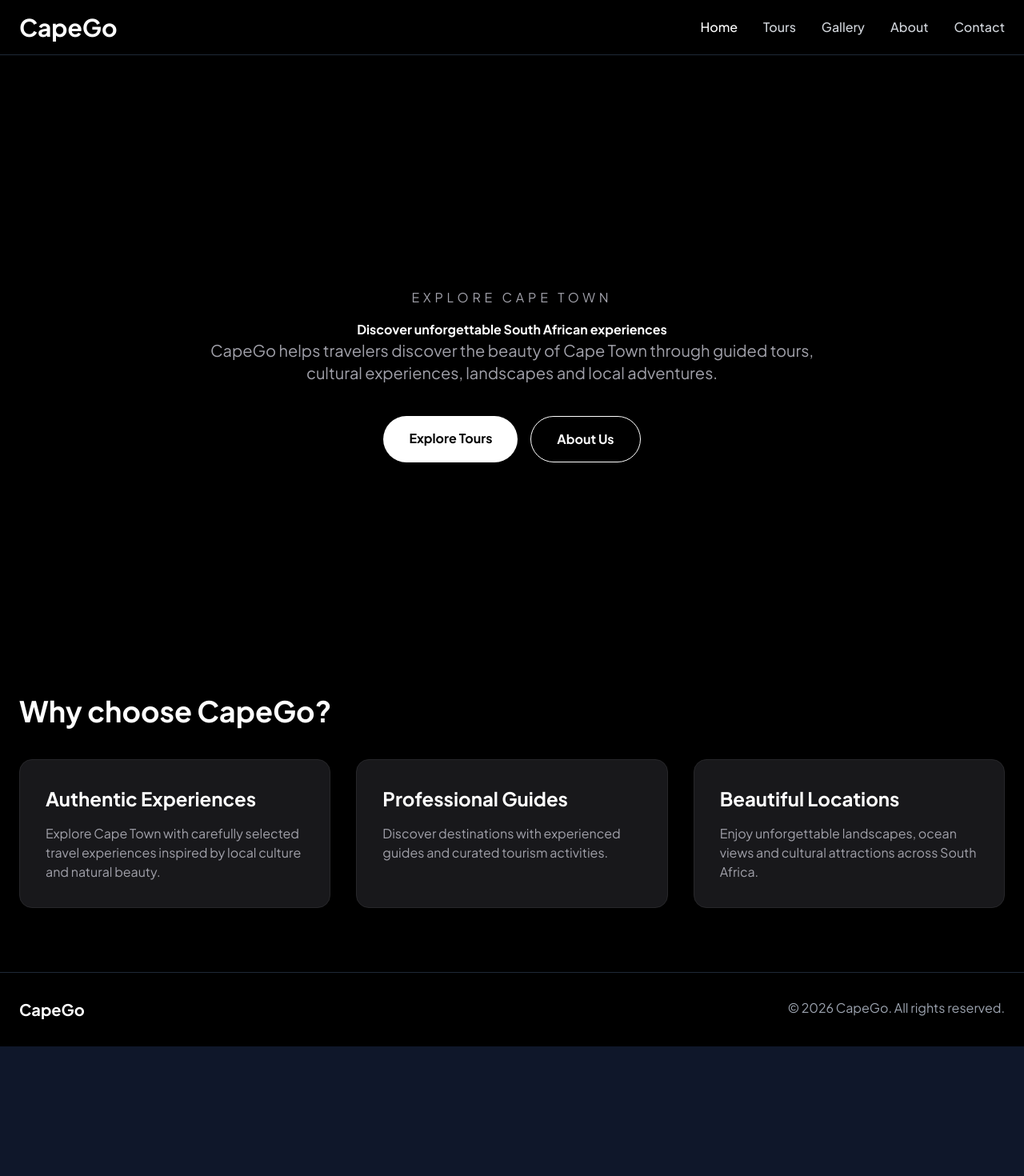
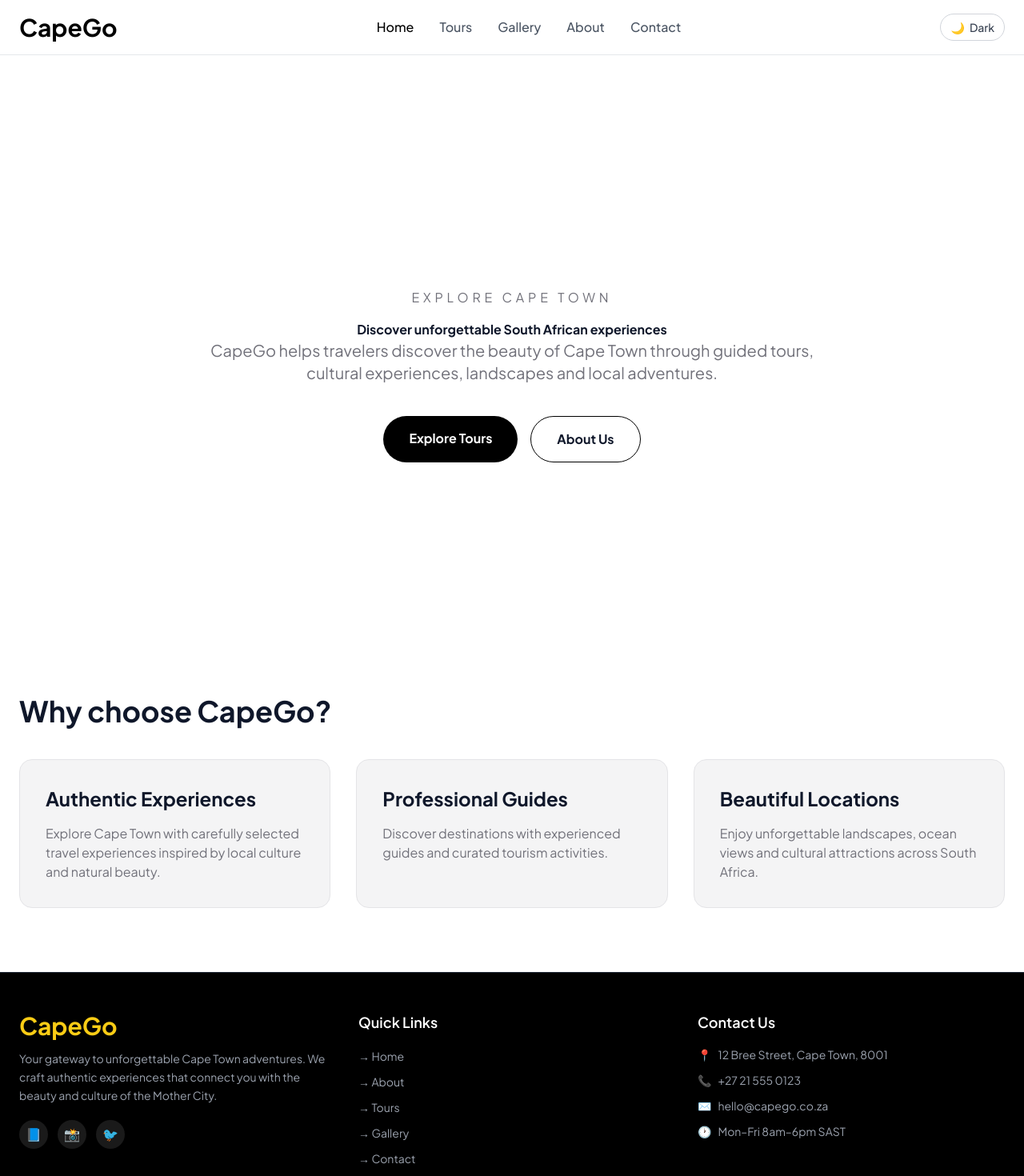
Before and after one commit to alexandrinavsc/echipa-19-3ie26-proiect2, a React (Vite) app: page / in a window 1280 px wide. Shown: the top 1470 px of the page at 80% size. Before the commit the page ends 1308 px from the top, so only its background shows below. Built offline with nearby package versions, Linux system fonts and the light colour scheme.

Commit message:
Save changes

```diff
--- a/src/App.jsx
+++ b/src/App.jsx
@@ -8,13 +8,15 @@ import Gallery from "./pages/Gallery";
 import Contact from "./pages/Contact";
 import Navbar from "./components/Navbar";
 import Footer from "./components/Footer";
+import { ThemeProvider } from "./context/ThemeContext";
 
 function App() {
   return (
+    <ThemeProvider>
       <BrowserRouter>
         <Navbar />
 
-      <main className="min-h-screen bg-black text-white">
+        <main className="min-h-screen transition-colors duration-300">
           <Routes>
             <Route path="/" element={<Home />} />
             <Route path="/about" element={<About />} />
@@ -27,6 +29,7 @@ function App() {
 
         <Footer />
       </BrowserRouter>
+    </ThemeProvider>
   );
 }
 
--- a/src/components/Footer.jsx
+++ b/src/components/Footer.jsx
@@ -1,11 +1,79 @@
+import { Link } from "react-router-dom";
+
 function Footer() {
   return (
-    <footer className="bg-black border-t border-gray-800 text-white py-8">
-      <div className="max-w-7xl mx-auto px-6 flex flex-col md:flex-row justify-between gap-4">
-        <p className="font-bold text-xl">CapeGo</p>
-        <p className="text-gray-400">
-          © 2026 CapeGo. All rights reserved.
-        </p>
+    <footer className="bg-black border-t border-gray-800 text-white">
+      <div className="max-w-7xl mx-auto px-6 pt-12 pb-8 grid grid-cols-1 md:grid-cols-3 gap-10">
+
+        {/* Coloana 1 — Brand */}
+        <div>
+          <p className="font-bold text-3xl text-yellow-400 mb-3">CapeGo</p>
+          <p className="text-gray-400 text-sm leading-relaxed mb-5">
+            Your gateway to unforgettable Cape Town adventures. We craft authentic experiences that connect you with the beauty and culture of the Mother City.
+          </p>
+          <div className="flex gap-3">
+            <a href="#" className="w-9 h-9 rounded-full bg-white/10 flex items-center justify-center hover:bg-white/20 transition-colors duration-200">📘</a>
+            <a href="#" className="w-9 h-9 rounded-full bg-white/10 flex items-center justify-center hover:bg-white/20 transition-colors duration-200">📸</a>
+            <a href="#" className="w-9 h-9 rounded-full bg-white/10 flex items-center justify-center hover:bg-white/20 transition-colors duration-200">🐦</a>
+          </div>
+        </div>
+
+        {/* Coloana 2 — Quick Links */}
+        <div>
+          <h4 className="text-lg font-semibold mb-4">Quick Links</h4>
+          <ul className="flex flex-col gap-2">
+            {[
+              { to: "/", label: "Home" },
+              { to: "/about", label: "About" },
+              { to: "/tours", label: "Tours" },
+              { to: "/gallery", label: "Gallery" },
+              { to: "/contact", label: "Contact" },
+            ].map((link) => (
+              <li key={link.to}>
+                <Link
+                  to={link.to}
+                  className="text-sm text-gray-400 hover:text-white transition-colors duration-200"
+                >
+                  → {link.label}
+                </Link>
+              </li>
+            ))}
+          </ul>
+        </div>
+
+        {/* Coloana 3 — Contact */}
+        <div>
+          <h4 className="text-lg font-semibold mb-4">Contact Us</h4>
+          <ul className="flex flex-col gap-3 text-sm text-gray-400">
+            <li className="flex items-start gap-2">
+              <span>📍</span>
+              <span>12 Bree Street, Cape Town, 8001</span>
+            </li>
+            <li className="flex items-start gap-2">
+              <span>📞</span>
+              <a href="tel:+27215550123" className="hover:text-white transition-colors duration-200">+27 21 555 0123</a>
+            </li>
+            <li className="flex items-start gap-2">
+              <span>✉️</span>
+              <a href="mailto:hello@capego.co.za" className="hover:text-white transition-colors duration-200">hello@capego.co.za</a>
+            </li>
+            <li className="flex items-start gap-2">
+              <span>🕐</span>
+              <span>Mon–Fri 8am–6pm SAST</span>
+            </li>
+          </ul>
+        </div>
+
+      </div>
+
+      {/* Bottom bar */}
+      <div className="border-t border-gray-800 px-6 py-4 max-w-7xl mx-auto flex flex-col sm:flex-row justify-between items-center gap-2 text-xs text-gray-500">
+        <span>© 2026 CapeGo Travel. All rights reserved.</span>
+        <div className="flex gap-5">
+          <a href="#" className="hover:text-white transition-colors duration-200">Privacy Policy</a>
+          <a href="#" className="hover:text-white transition-colors duration-200">Terms of Service</a>
+          <a href="#" className="hover:text-white transition-colors duration-200">Sitemap</a>
+        </div>
       </div>
     </footer>
   );
--- a/src/components/Navbar.jsx
+++ b/src/components/Navbar.jsx
@@ -1,16 +1,16 @@
 import { useState, useEffect } from "react";
 import { Link, useLocation } from "react-router-dom";
+import { useTheme } from "../context/ThemeContext";
 
 function Navbar() {
   const [isOpen, setIsOpen] = useState(false);
   const location = useLocation();
+  const { theme, toggleTheme } = useTheme();
 
-  // Inchide meniul automat cand se schimba ruta
   useEffect(() => {
     setIsOpen(false);
   }, [location.pathname]);
 
-  // Blocheaza scroll-ul pe body cand meniul mobil e deschis
   useEffect(() => {
     if (isOpen) {
       document.body.style.overflow = "hidden";
@@ -31,21 +31,23 @@ function Navbar() {
   ];
 
   return (
-    <header className="sticky top-0 z-50 bg-black border-b border-gray-800">
+    <header className="sticky top-0 z-50 bg-white dark:bg-black border-b border-gray-200 dark:border-gray-800 transition-colors duration-300">
       <nav className="max-w-7xl mx-auto px-6 py-4 flex items-center justify-between">
 
-        <Link to="/" className="text-3xl font-bold text-white">
+        <Link to="/" className="text-3xl font-bold text-black dark:text-white transition-colors duration-300">
           CapeGo
         </Link>
 
         {/* Meniu desktop */}
-        <ul className="hidden md:flex gap-8 text-white font-medium">
+        <ul className="hidden md:flex gap-8 font-medium">
           {links.map((link) => (
             <li key={link.to}>
               <Link
                 to={link.to}
-                className={`hover:text-gray-400 transition-colors ${
-                  location.pathname === link.to ? "text-white" : "text-gray-300"
+                className={`hover:text-gray-500 dark:hover:text-gray-400 transition-colors ${
+                  location.pathname === link.to
+                    ? "text-black dark:text-white"
+                    : "text-gray-600 dark:text-gray-300"
                 }`}
               >
                 {link.label}
@@ -54,46 +56,45 @@ function Navbar() {
           ))}
         </ul>
 
-        {/* Buton hamburger - vizibil doar pe mobil */}
+        {/* Dreapta: toggle dark mode + hamburger */}
+        <div className="flex items-center gap-3">
+
+          {/* Buton Dark/Light */}
+          <button
+            onClick={toggleTheme}
+            className="flex items-center gap-1.5 px-3 py-1.5 rounded-full border border-gray-300 dark:border-gray-600 text-sm font-medium text-gray-700 dark:text-gray-300 hover:border-black dark:hover:border-white transition-colors duration-200"
+          >
+            <span>{theme === "dark" ? "☀️" : "🌙"}</span>
+            <span className="hidden sm:inline">{theme === "dark" ? "Light" : "Dark"}</span>
+          </button>
+
+          {/* Buton hamburger */}
           <button
             onClick={() => setIsOpen(!isOpen)}
-          className="md:hidden text-white w-10 h-10 flex items-center justify-center focus:outline-none"
+            className="md:hidden text-black dark:text-white w-10 h-10 flex items-center justify-center focus:outline-none"
             aria-label={isOpen ? "Close menu" : "Open menu"}
             aria-expanded={isOpen}
           >
             {isOpen ? (
-            <svg
-              xmlns="http://www.w3.org/2000/svg"
-              className="w-7 h-7"
-              fill="none"
-              viewBox="0 0 24 24"
-              stroke="currentColor"
-              strokeWidth={2}
-            >
+              <svg xmlns="http://www.w3.org/2000/svg" className="w-7 h-7" fill="none" viewBox="0 0 24 24" stroke="currentColor" strokeWidth={2}>
                 <path strokeLinecap="round" strokeLinejoin="round" d="M6 18L18 6M6 6l12 12" />
               </svg>
             ) : (
-            <svg
-              xmlns="http://www.w3.org/2000/svg"
-              className="w-7 h-7"
-              fill="none"
-              viewBox="0 0 24 24"
-              stroke="currentColor"
-              strokeWidth={2}
-            >
+              <svg xmlns="http://www.w3.org/2000/svg" className="w-7 h-7" fill="none" viewBox="0 0 24 24" stroke="currentColor" strokeWidth={2}>
                 <path strokeLinecap="round" strokeLinejoin="round" d="M4 6h16M4 12h16M4 18h16" />
               </svg>
             )}
           </button>
+        </div>
       </nav>
 
-      {/* Meniu mobil - dropdown */}
+      {/* Meniu mobil */}
       <div
         className={`md:hidden overflow-hidden transition-all duration-300 ease-in-out ${
-          isOpen ? "max-h-96 border-t border-gray-800" : "max-h-0"
+          isOpen ? "max-h-96 border-t border-gray-200 dark:border-gray-800" : "max-h-0"
         }`}
       >
-        <ul className="flex flex-col px-6 py-4 gap-1 bg-black">
+        <ul className="flex flex-col px-6 py-4 gap-1 bg-white dark:bg-black">
           {links.map((link) => (
             <li key={link.to}>
               <Link
@@ -101,8 +102,8 @@ function Navbar() {
                 onClick={() => setIsOpen(false)}
                 className={`block py-3 px-2 text-lg font-medium rounded-md transition-colors ${
                   location.pathname === link.to
-                    ? "text-white bg-gray-900"
-                    : "text-gray-300 hover:text-white hover:bg-gray-900"
+                    ? "text-black dark:text-white bg-gray-100 dark:bg-gray-900"
+                    : "text-gray-600 dark:text-gray-300 hover:text-black dark:hover:text-white hover:bg-gray-100 dark:hover:bg-gray-900"
                 }`}
               >
                 {link.label}
--- /dev/null
+++ b/src/context/ThemeContext.jsx
@@ -0,0 +1,32 @@
+import { createContext, useContext, useEffect, useState } from "react";
+
+const ThemeContext = createContext();
+
+export function ThemeProvider({ children }) {
+  const [theme, setTheme] = useState("light");
+
+  useEffect(() => {
+    if (theme === "dark") {
+      document.documentElement.classList.add("dark");
+      document.documentElement.classList.remove("light");
+    } else {
+      document.documentElement.classList.remove("dark");
+      document.documentElement.classList.add("light");
+    }
+    localStorage.setItem("theme", theme);
+  }, [theme]);
+
+  function toggleTheme() {
+    setTheme((prev) => (prev === "dark" ? "light" : "dark"));
+  }
+
+  return (
+    <ThemeContext.Provider value={{ theme, toggleTheme }}>
+      {children}
+    </ThemeContext.Provider>
+  );
+}
+
+export function useTheme() {
+  return useContext(ThemeContext);
+}
--- a/src/index.css
+++ b/src/index.css
@@ -12,6 +12,14 @@
   --font-sans: "Plus Jakarta Sans", sans-serif;
   --font-serif: "Source Serif 4", serif;
   --font-mono: "JetBrains Mono", monospace;
+
+  --bg: #ffffff;
+  --text: #0f172a;
+}
+
+.dark {
+  --bg: #0f172a;
+  --text: #ffffff;
 }
 
 * {
@@ -25,10 +33,11 @@ html {
 }
 
 body {
-  background: var(--capego-dark);
-  color: var(--capego-text);
+  background: var(--bg) !important;
+  color: var(--text) !important;
   font-family: var(--font-sans);
   min-height: 100vh;
+  transition: background 0.3s, color 0.3s;
 }
 
 .font-serif-custom {
--- a/src/pages/Home.jsx
+++ b/src/pages/Home.jsx
@@ -2,12 +2,12 @@ import { Link } from "react-router-dom";
 
 function Home() {
   return (
-    <div className="bg-black text-white">
+    <div>
 
       <section className="min-h-screen flex items-center justify-center px-6">
         <div className="max-w-5xl text-center">
 
-          <p className="uppercase tracking-[0.3em] text-zinc-400 mb-4">
+          <p className="uppercase tracking-[0.3em] text-zinc-500 dark:text-zinc-400 mb-4">
             Explore Cape Town
           </p>
 
@@ -15,7 +15,7 @@ function Home() {
             Discover unforgettable South African experiences
           </h1>
 
-          <p className="text-zinc-400 text-lg md:text-xl max-w-3xl mx-auto mb-10">
+          <p className="text-zinc-500 dark:text-zinc-400 text-lg md:text-xl max-w-3xl mx-auto mb-10">
             CapeGo helps travelers discover the beauty of Cape Town through
             guided tours, cultural experiences, landscapes and local adventures.
           </p>
@@ -23,14 +23,14 @@ function Home() {
           <div className="flex justify-center gap-4 flex-wrap">
             <Link
               to="/tours"
-              className="bg-white text-black px-8 py-4 rounded-full font-bold"
+              className="bg-black dark:bg-white text-white dark:text-black px-8 py-4 rounded-full font-bold transition-colors duration-300"
             >
               Explore Tours
             </Link>
 
             <Link
               to="/about"
-              className="border border-white px-8 py-4 rounded-full font-bold"
+              className="border border-black dark:border-white px-8 py-4 rounded-full font-bold transition-colors duration-300"
             >
               About Us
             </Link>
@@ -48,34 +48,31 @@ function Home() {
 
           <div className="grid md:grid-cols-3 gap-8">
 
-            <div className="bg-zinc-900 p-8 rounded-2xl border border-zinc-800">
+            <div className="bg-zinc-100 dark:bg-zinc-900 p-8 rounded-2xl border border-zinc-200 dark:border-zinc-800 transition-colors duration-300">
               <h3 className="text-2xl font-bold mb-4">
                 Authentic Experiences
               </h3>
-
-              <p className="text-zinc-400">
+              <p className="text-zinc-500 dark:text-zinc-400">
                 Explore Cape Town with carefully selected travel experiences
                 inspired by local culture and natural beauty.
               </p>
             </div>
 
-            <div className="bg-zinc-900 p-8 rounded-2xl border border-zinc-800">
+            <div className="bg-zinc-100 dark:bg-zinc-900 p-8 rounded-2xl border border-zinc-200 dark:border-zinc-800 transition-colors duration-300">
               <h3 className="text-2xl font-bold mb-4">
                 Professional Guides
               </h3>
-
-              <p className="text-zinc-400">
+              <p className="text-zinc-500 dark:text-zinc-400">
                 Discover destinations with experienced guides and curated
                 tourism activities.
               </p>
             </div>
 
-            <div className="bg-zinc-900 p-8 rounded-2xl border border-zinc-800">
+            <div className="bg-zinc-100 dark:bg-zinc-900 p-8 rounded-2xl border border-zinc-200 dark:border-zinc-800 transition-colors duration-300">
               <h3 className="text-2xl font-bold mb-4">
                 Beautiful Locations
               </h3>
-
-              <p className="text-zinc-400">
+              <p className="text-zinc-500 dark:text-zinc-400">
                 Enjoy unforgettable landscapes, ocean views and cultural
                 attractions across South Africa.
               </p>
--- a/src/pages/Tours.jsx
+++ b/src/pages/Tours.jsx
@@ -30,7 +30,7 @@ function Tours() {
   }, []);
 
   return (
-    <div className="min-h-screen bg-black text-white p-10">
+    <div className="min-h-screen bg-white dark:bg-black text-black dark:text-white transition-colors duration-300 p-10">
       <h1 className="text-5xl font-bold mb-10">
         Tours
       </h1>
```
Also changed, not shown: src/pages/About.jsx (+8 -10 lines), src/pages/Gallery.jsx (+6 -7 lines), src/pages/TourDetail.jsx (+4 -4 lines). Lines whose indentation alone changed are shown as unchanged.
